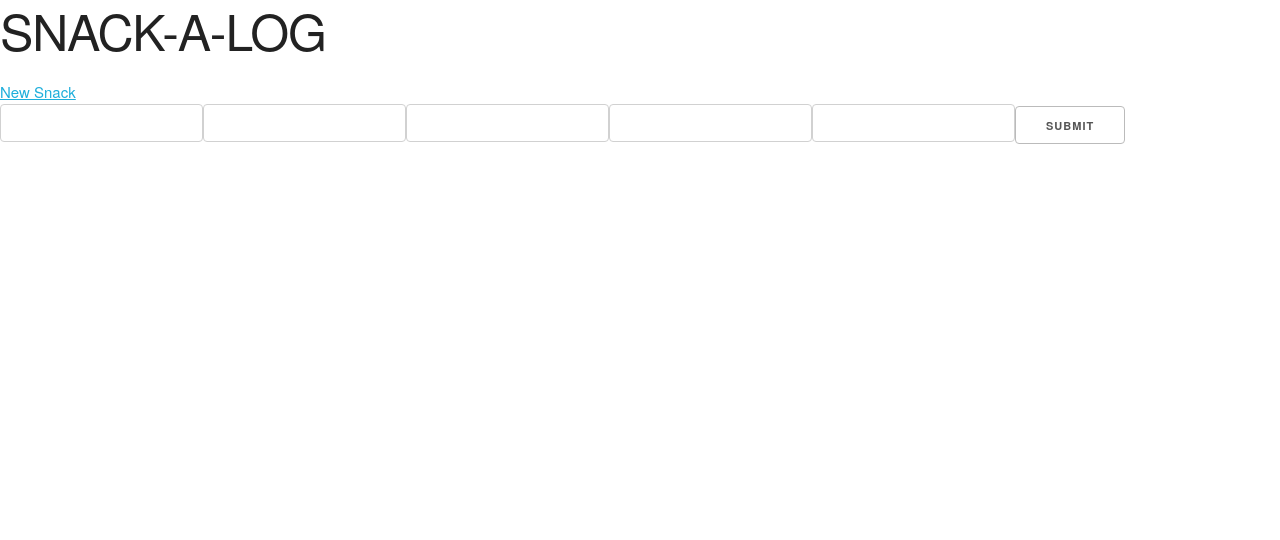
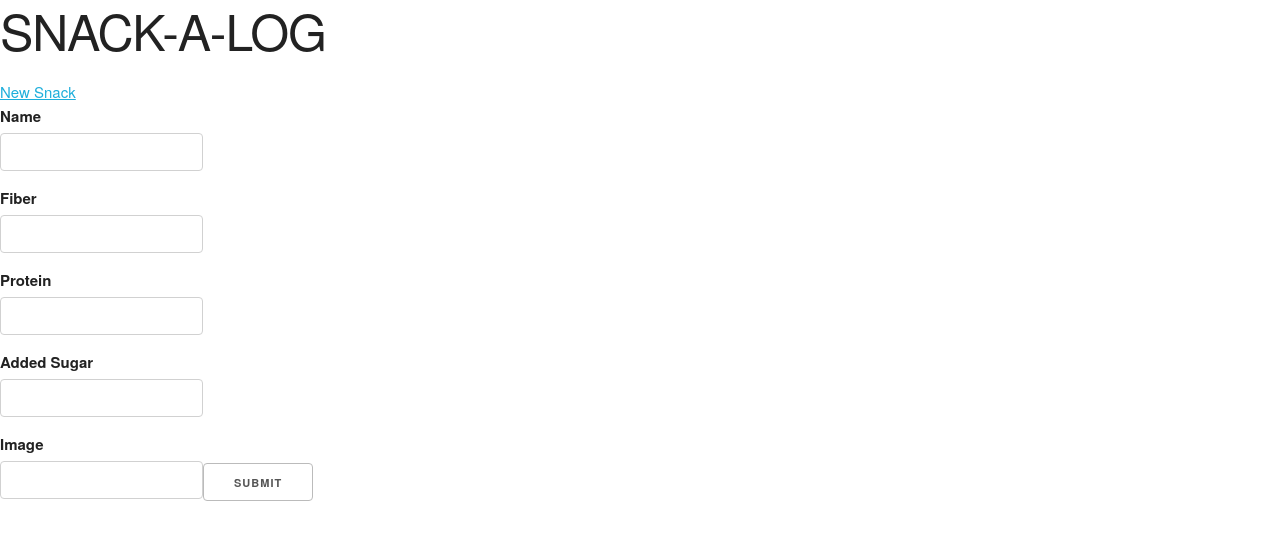
Before and after one commit to Tetracell/dan-tom-snackalog, a React (Create React App) app in the folder front-end/: page /snacks/1/edit in a window 1280 px wide. Shown: the top 540 px of the page. Built offline with nearby package versions, Linux system fonts and the light colour scheme; no server answers.

Commit message:
edit form to cypress specs

```diff
--- a/front-end/src/Components/EditSnack.js
+++ b/front-end/src/Components/EditSnack.js
@@ -25,30 +25,36 @@ export const EditSnack = ({ API }) => {
   return (
     <div>
       <form>
+        <label for="name">Name</label>
         <input
           type="text"
           id="name"
           onChange={handleChange}
           value={snack.name}
+          required
         ></input>
+        <label for="fiber">Fiber</label>
         <input
           type="number"
           id="fiber"
           onChange={handleChange}
           value={snack.fiber}
         ></input>
+        <label for="protein">Protein</label>
         <input
           type="number"
           id="protein"
           onChange={handleChange}
           value={snack.protein}
         ></input>
+        <label for="added_sugar">Added Sugar</label>
         <input
           type="number"
           id="added_sugar"
           onChange={handleChange}
           value={snack.added_sugar}
         ></input>
+        <label for="image">Image</label>
         <input
           type="text"
           id="image"
```
